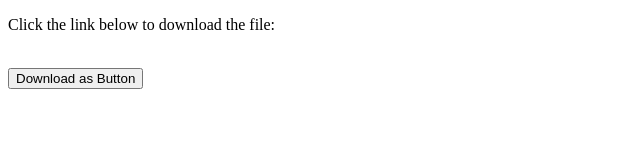
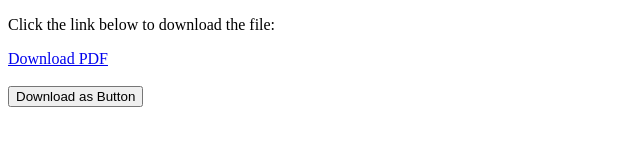
Before and after one commit to American-Party-of-Labor/Tideman, a plain HTML site: page index.html in a window 1280 px wide. Shown: the whole page, without its empty margins (0-640 px from the left). Drawn offline with Linux system fonts and the light colour scheme.

Commit message:
Update index.html

```diff
--- a/index.html
+++ b/index.html
@@ -8,7 +8,7 @@
   <p>Click the link below to download the file:</p>
 
   <!-- Link to download file -->
-  <a href="files/sample.pdf" download="tideman.exe>Download PDF</a>
+  <a href="files/sample.pdf" download="tideman.exe">Download PDF</a>
 
   <!-- Or as a button -->
   <br><br>
```
